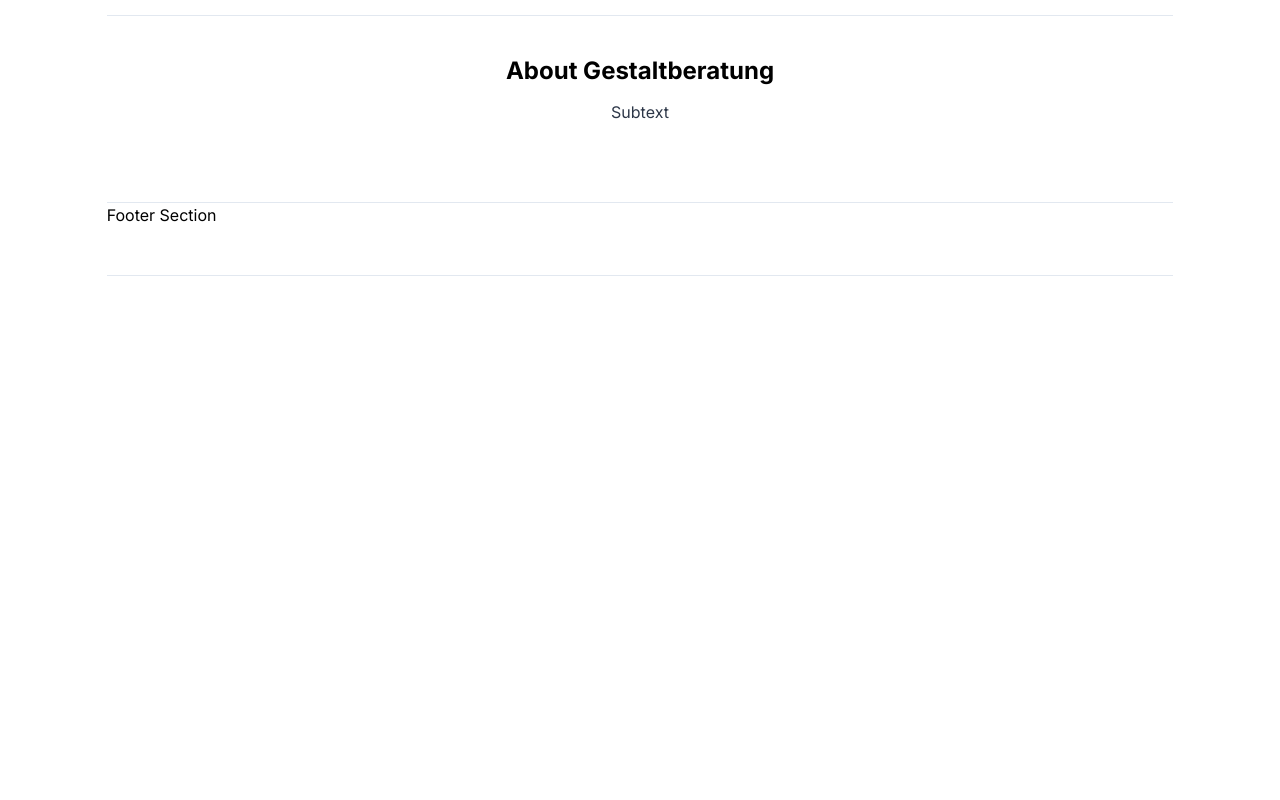
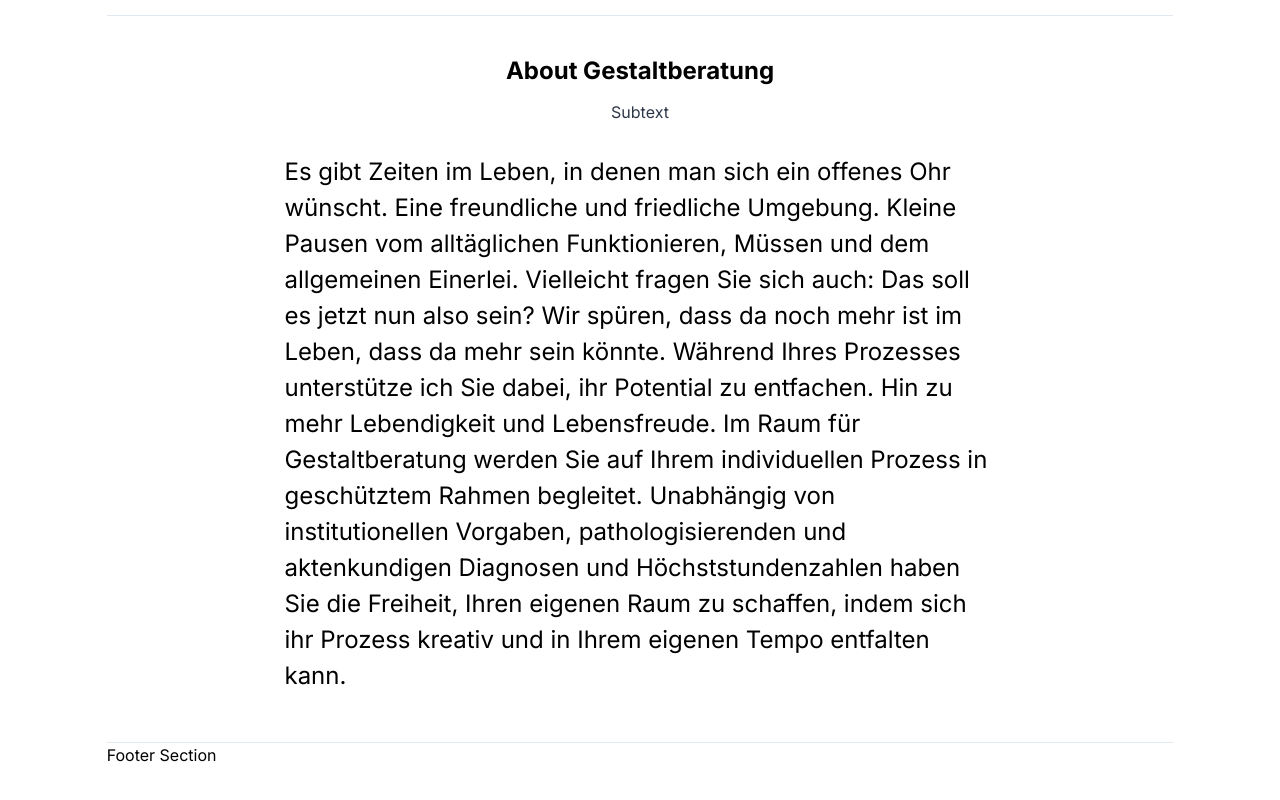
Before and after one commit to dvdptr/website-kontaktfeld, a Nuxt app: page / in a window 1280 px wide. Shown: the part 919-1719 px from the top of the page. Before the commit the page ends 1195 px from the top, so only its background shows below. Built offline with nearby package versions, Linux system fonts and the light colour scheme.

Commit message:
aboutGestaltberatung: add content section

```diff
--- a/components/AboutGestaltberatung.vue
+++ b/components/AboutGestaltberatung.vue
@@ -1,6 +1,9 @@
 <template>
   <div class="border-b border-gray-300 pb-12">
     <Headline :title="title" :subtitle="subtitle" />
+    <section>
+      <p class="w-2/3 mx-auto text-2xl">{{about}}</p>
+    </section>
   </div>
 </template>
 
@@ -11,7 +14,9 @@ export default {
   data() {
     return {
       title: "About Gestaltberatung",
-      subtitle: "Subtext"
+      subtitle: "Subtext",
+      about:
+        "Es gibt Zeiten im Leben, in denen man sich ein offenes Ohr wünscht. Eine freundliche und friedliche Umgebung. Kleine Pausen vom alltäglichen Funktionieren, Müssen und dem allgemeinen Einerlei. Vielleicht fragen Sie sich auch: Das soll es jetzt nun also sein? Wir spüren, dass da noch mehr ist im Leben, dass da mehr sein könnte. Während Ihres Prozesses unterstütze ich Sie dabei, ihr Potential zu entfachen. Hin zu mehr Lebendigkeit und Lebensfreude. Im Raum für Gestaltberatung werden Sie auf Ihrem individuellen Prozess in geschütztem Rahmen begleitet. Unabhängig von institutionellen Vorgaben, pathologisierenden und aktenkundigen Diagnosen und Höchststundenzahlen haben Sie die Freiheit, Ihren eigenen Raum zu schaffen, indem sich ihr Prozess kreativ und in Ihrem eigenen Tempo entfalten kann."
     };
   }
 };
```
